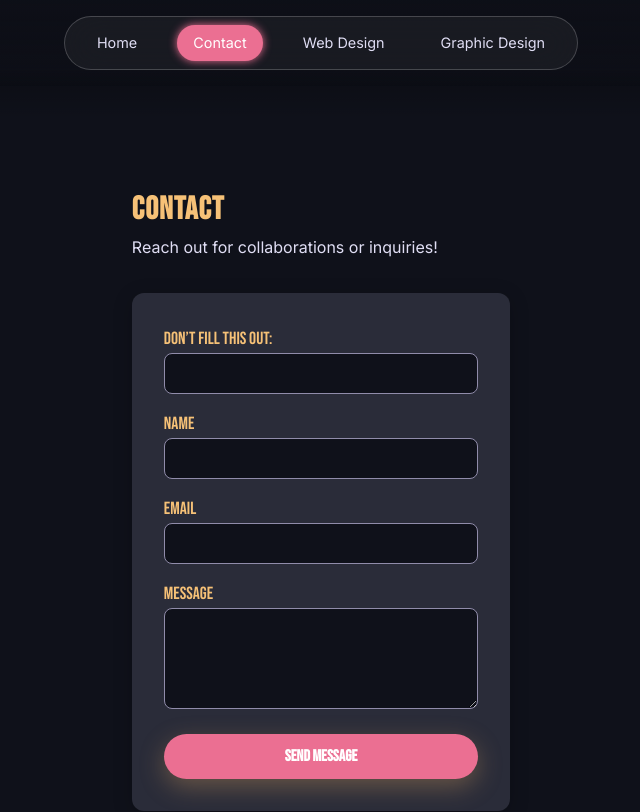
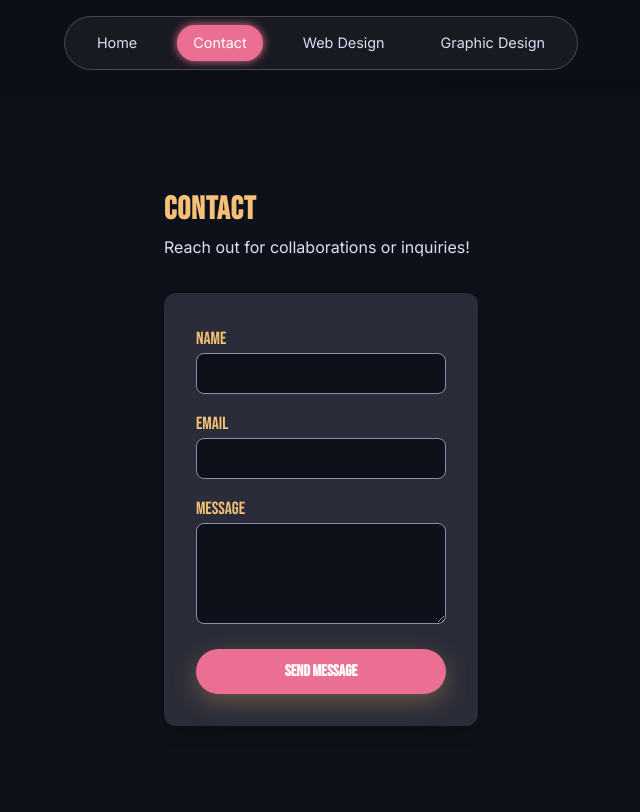
Before and after one commit to kylemims/portfolio-site, a React (Vite) app: page /contact in a window 1280 px wide. Shown: the top 812 px of the page, without its empty margins (319-959 px from the left). Built offline with nearby package versions, Linux system fonts and the light colour scheme.

Commit message:
hid the hidden field

```diff
--- a/src/pages/Contact.jsx
+++ b/src/pages/Contact.jsx
@@ -26,11 +26,11 @@ export const ContactPage = () => {
           className="contact-form">
           {/* Hidden field for spam protection */}
           <input type="hidden" name="form-name" value="contact" />
-          <p className="hidden">
+          {/* <p className="hidden">
             <label>
               Don’t fill this out: <input name="bot-field" />
             </label>
-          </p>
+          </p> */}
 
           <label>
             Name
```
